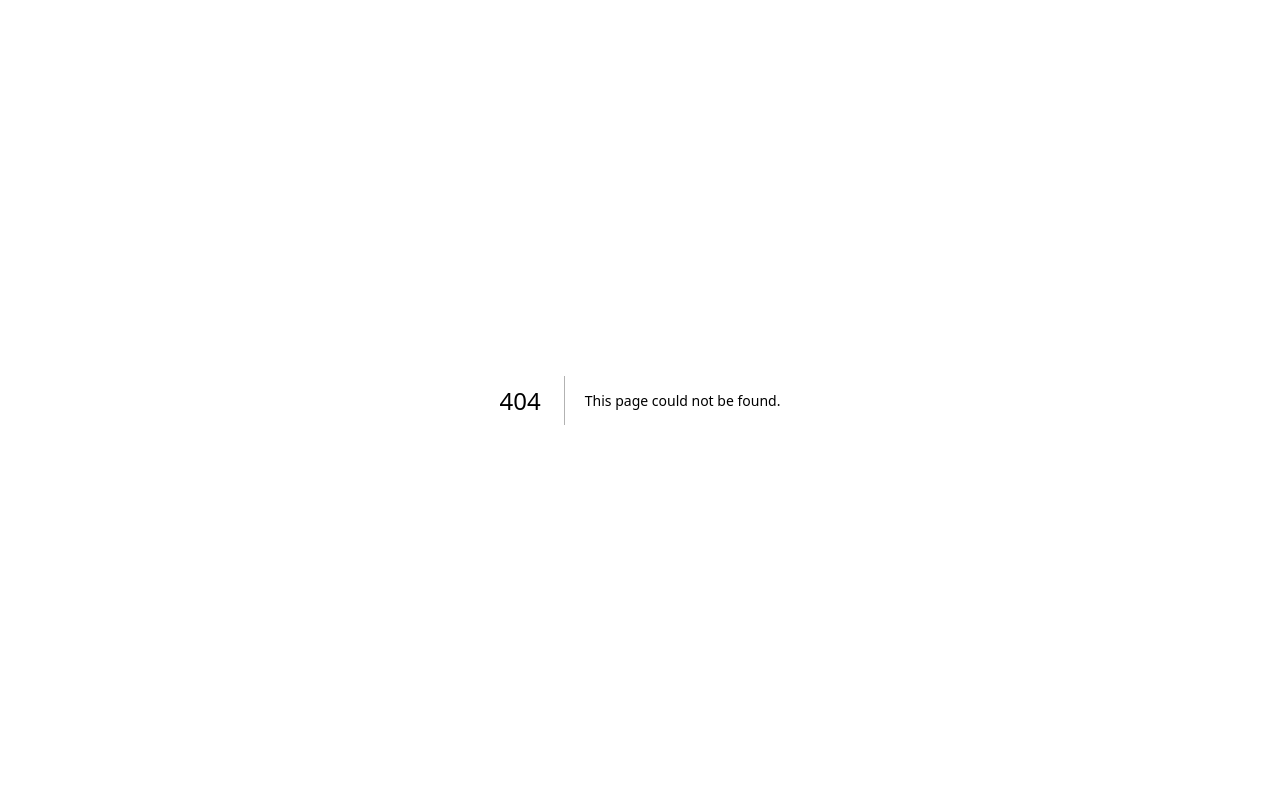
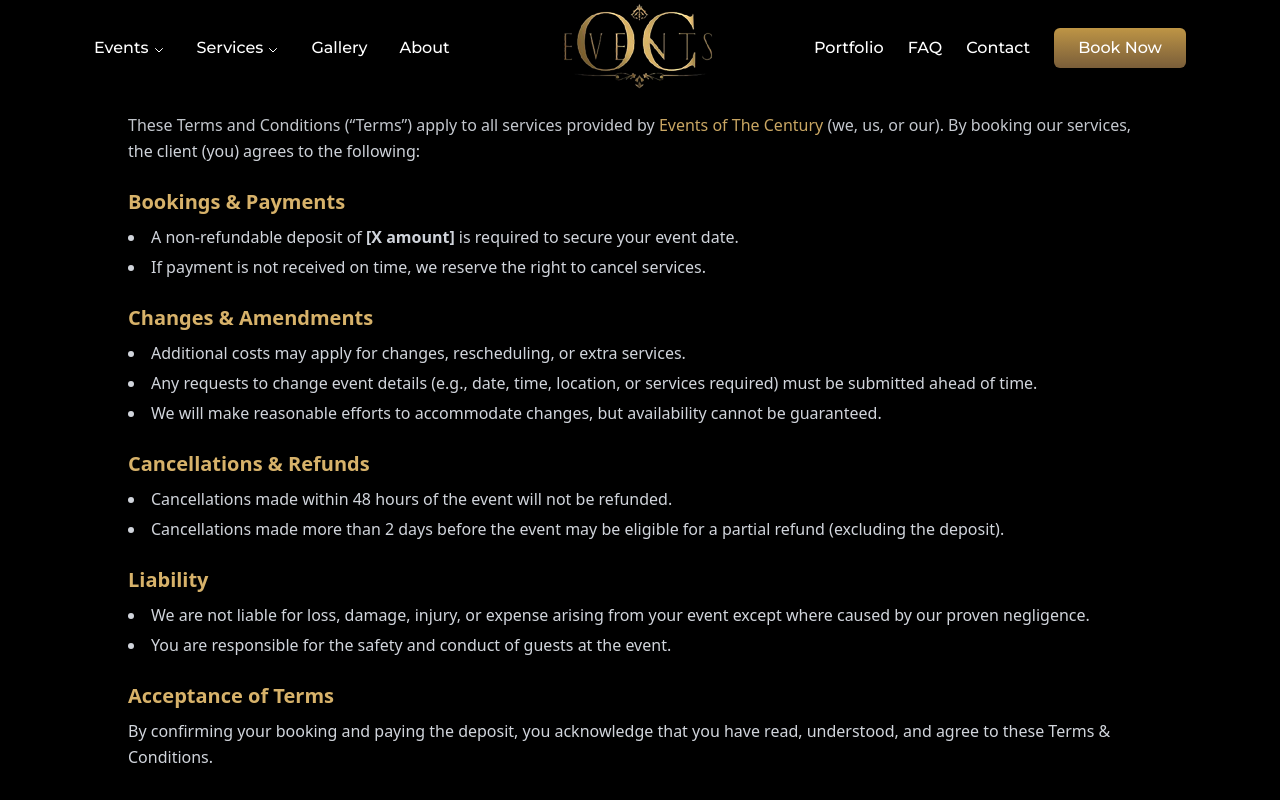
Before and after one commit to dibyawebtuned/eventoc, a Next.js app: page /terms-and-conditions in a window 1280 px wide. Before the commit this address had no page. Shown: the top 800 px of the page. Built offline with nearby package versions, Linux system fonts and the light colour scheme.

Commit message:
Completed Terms and Conditions

```diff
--- /dev/null
+++ b/src/app/terms-and-conditions/page.js
@@ -0,0 +1,114 @@
+"use client";
+
+import React from "react";
+import Header from "@/component/Nav";
+import Footer from "@/component/Footer";
+
+const Page = () => {
+    return (
+        <div className="flex flex-col min-h-screen bg-black text-white">
+            {/* Header */}
+            <Header />
+
+            {/* Main Content */}
+            <main className="flex-grow px-6 md:px-16 lg:px-32 py-12">
+                <h1 className="text-3xl md:text-4xl font-bold text-[#D7B26A] mb-6">
+                    Terms & Conditions
+                </h1>
+
+                <div className="space-y-6 text-sm md:text-base leading-relaxed text-gray-300">
+                    <p>
+                        These Terms and Conditions (“Terms”) apply to all services provided
+                        by <span className="text-[#D7B26A]">Events of The Century</span>
+                        {" "} (we, us, or our). By booking our services, the client (you)
+                        agrees to the following:
+                    </p>
+
+                    <section>
+                        <h2 className="text-xl font-semibold text-[#D7B26A] mb-2">
+                            Bookings & Payments
+                        </h2>
+                        <ul className="list-disc list-inside space-y-1">
+                            <li>
+                                A non-refundable deposit of <strong>[X amount]</strong> is
+                                required to secure your event date.
+                            </li>
+                            <li>
+                                If payment is not received on time, we reserve the right to
+                                cancel services.
+                            </li>
+                        </ul>
+                    </section>
+
+                    <section>
+                        <h2 className="text-xl font-semibold text-[#D7B26A] mb-2">
+                            Changes & Amendments
+                        </h2>
+                        <ul className="list-disc list-inside space-y-1">
+                            <li>
+                                Additional costs may apply for changes, rescheduling, or extra
+                                services.
+                            </li>
+                            <li>
+                                Any requests to change event details (e.g., date, time,
+                                location, or services required) must be submitted ahead of time.
+                            </li>
+                            <li>
+                                We will make reasonable efforts to accommodate changes, but
+                                availability cannot be guaranteed.
+                            </li>
+                        </ul>
+                    </section>
+
+                    <section>
+                        <h2 className="text-xl font-semibold text-[#D7B26A] mb-2">
+                            Cancellations & Refunds
+                        </h2>
+                        <ul className="list-disc list-inside space-y-1">
+                            <li>
+                                Cancellations made within 48 hours of the event will not be
+                                refunded.
+                            </li>
+                            <li>
+                                Cancellations made more than 2 days before the event may be
+                                eligible for a partial refund (excluding the deposit).
+                            </li>
+                        </ul>
+                    </section>
+
+                    <section>
+                        <h2 className="text-xl font-semibold text-[#D7B26A] mb-2">
+                            Liability
+                        </h2>
+                        <ul className="list-disc list-inside space-y-1">
+                            <li>
+                                We are not liable for loss, damage, injury, or expense arising
+                                from your event except where caused by our proven negligence.
+                            </li>
+                            <li>
+                                You are responsible for the safety and conduct of guests at the
+                                event.
+                            </li>
+                        </ul>
+                    </section>
+
+                    <section>
+                        <h2 className="text-xl font-semibold text-[#D7B26A] mb-2">
+                            Acceptance of Terms
+                        </h2>
+                        <p>
+                            By confirming your booking and paying the deposit, you acknowledge
+                            that you have read, understood, and agree to these Terms &
+                            Conditions.
+                        </p>
+                    </section>
+                </div>
+            </main>
+
+            {/* Footer */}
+            <Footer />
+        </div>
+    );
+};
+
+export default Page;
--- a/src/component/Modal.js
+++ b/src/component/Modal.js
@@ -215,7 +215,7 @@ export default function FourStepModal({ isOpen, onClose }) {
                             {/* Terms and Conditions Checkbox */}
                             <div>
                                 <label className="flex items-center text-sm font-medium text-[#D7B26A]">
-                                    <input type="checkbox" className="mr-1 block text-sm font-medium text-[#D7B26A] text-start" /> I agree to the <Link href="#" className="underline block text-sm font-medium text-[#D7B26A] ml-2 ">Terms and Conditions</Link>
+                                    <input type="checkbox" className="mr-1 block text-sm font-medium text-[#D7B26A] text-start" /> I agree to the <Link href="/terms-and-conditions" className="underline block text-sm font-medium text-[#D7B26A] ml-2 ">Terms and Conditions</Link>
                                 </label>
                             </div>
                         </div>
```
